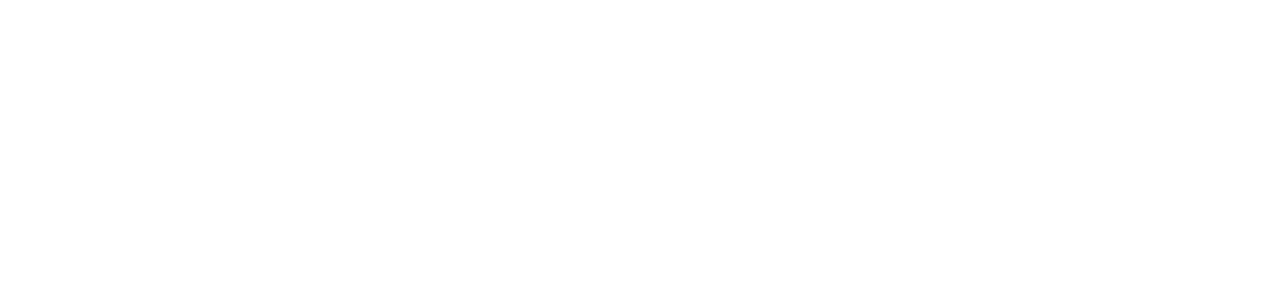
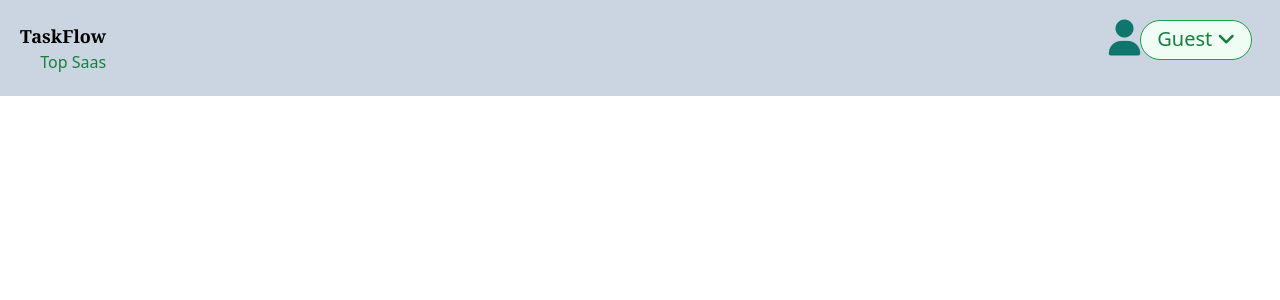
Before and after one commit to harshitalamba11/TaskFlow, a React (Vite) app in the folder Frontend/: page /dashboard in a window 1280 px wide. Before the commit this address had no page. Shown: the top 300 px of the page. Built offline with nearby package versions, Linux system fonts and the light colour scheme.

Commit message:
Added Login Page

```diff
--- a/Frontend/index.html
+++ b/Frontend/index.html
@@ -5,6 +5,7 @@
     <link rel="icon" type="image/svg+xml" href="/vite.svg" />
     <meta name="viewport" content="width=device-width, initial-scale=1.0" />
     <title>index.js</title>
+    <script src="https://kit.fontawesome.com/7f81073f69.js" crossorigin="anonymous"></script>
   </head>
   <body>
     <div id="root"></div>
--- a/Frontend/package.json
+++ b/Frontend/package.json
@@ -11,6 +11,7 @@
   },
   "dependencies": {
     "axios": "^1.13.2",
+    "jwt-decode": "^4.0.0",
     "react": "^19.2.0",
     "react-dom": "^19.2.0",
     "react-router-dom": "^7.11.0"
--- a/Frontend/src/App.jsx
+++ b/Frontend/src/App.jsx
@@ -1,15 +1,16 @@
 import { BrowserRouter, Routes, Route } from "react-router-dom";
 import Register from "./pages/Register.jsx";
-// import Login from "./pages/Login.jsx";
+import Login from "./pages/Login.jsx";
+import Dashboard from "./pages/Dashboard.jsx";
 export default function App() {
   return (
     // <AuthProvider>
 
       <BrowserRouter>
         <Routes>
-          {/* <Route path="/" element={<Login />} /> */}
+          <Route path="/login" element={<Login />} />
           <Route path="/" element={<Register />} />
-          {/* <Route path="/dashboard" element={<Dashboard />} /> */}
+          <Route path="/dashboard" element={<Dashboard />} />
         </Routes>
       </BrowserRouter>
     // </AuthProvider>
--- /dev/null
+++ b/Frontend/src/components/Navbar.jsx
@@ -0,0 +1,33 @@
+import React from 'react';
+import {jwtDecode} from "jwt-decode";
+
+const Navbar=()=>{
+    const token=localStorage.getItem("token");
+    let user=null;
+    if(token){
+        user=jwtDecode(token);
+    }
+    else{
+        user="Login";
+    }
+    return(
+        <>
+        <div className='flex flex-row justify-between bg-slate-300 h-24'>
+            <div className='flex justify-center flex-col my-auto mx-5 '>
+                <p className='font-serif text-lg font-bold text-5xl'>TaskFlow</p>
+                <p className='text-l text-end font-thin text-green-700'>Top Saas</p>
+            </div>
+
+            <div className='text-4xl text-teal-700 flex justify-center my-5 mr-7'>
+                <i className="fa-solid fa-user"></i>
+                <p className="inline-block text-xl font-medium  text-green-700  bg-green-50 border  border-green-600 px-4 pt-1 pb-1 mb-4 rounded-full text-center">
+                    {user?.userName || "Guest"} <i className="fa-solid fa-angle-down"></i>
+                </p>
+
+            </div>
+        </div>
+        </>
+    )
+}
+
+export default Navbar;
--- /dev/null
+++ b/Frontend/src/pages/Dashboard.jsx
@@ -0,0 +1,12 @@
+import React from 'react';
+import Navbar from '../components/Navbar';
+
+const Dashboard=()=>{
+    return(
+        <>
+        <Navbar/>
+        </>
+    );
+}
+
+export default Dashboard;
--- /dev/null
+++ b/Frontend/src/pages/Login.jsx
@@ -0,0 +1,49 @@
+import React from 'react';
+import axios from 'axios';
+import {useState} from 'react';
+import {useNavigate} from 'react-router-dom';
+const Login=()=>{
+    const navigate=useNavigate();
+    const [data,setdata]=useState({
+    email:'',
+    password:''
+  });
+  async function submit(){
+    try {
+      if(data.email==='' || data.password==='') alert("Incomplete Details!!");
+      const res=await axios.post("http://localhost:5000/api/auth/login",data);
+      localStorage.setItem("token", res.data.token);
+      console.log(res.data.token);
+      console.log("Login successful");
+      setdata({
+        email: "",
+        password: ""
+      });
+      navigate("/dashboard");
+    } catch (err) {
+      console.log(err.response?.data || err.message);
+    }
+  };
+    return(
+        <>
+            <h1 className='text-center mb-9 font-semibold text-2xl m-3'>Tenant's Login Page</h1>
+            <div className='flex flex-col justify-center align-center border p-4 m-4 w-1/2 mx-auto my-4'>
+            {/* <div className='mb-4 pr-4'>
+            <label className='mr-4 font-medium'>Admin</label>
+            <input type="text" className="placeholder-gray-400 border p-2 w-full my-2 outline-none" value={data.name} onChange={(e)=>{setdata({...data,name:e.target.value})}}placeholder="Enter admin name"></input>
+            </div> */}
+            <div className='mb-4 pr-4'>
+            <label className='mr-4 font-medium'>Email</label>
+            <input type="email" className="placeholder-gray-400 border p-2 w-full my-2 outline-none" value={data.email} onChange={(e)=>{setdata({...data,email:e.target.value})}} placeholder="Enter email"></input>
+            </div>
+            <div className='mb-4'>
+            <label className='mr-4 font-medium'>Password</label>
+            <input type="password" className="placeholder-gray-400 border p-2 w-full my-2 outline-none" value={data.password} onChange={(e)=>{setdata({...data,password:e.target.value})}}placeholder="Enter password"></input>
+            </div>
+            <button className='bg-blue-600 inline-block p-2 rounded' onClick={submit}>Login</button>
+            </div>
+        </>
+    );
+}
+
+export default Login;
--- a/Frontend/src/pages/Register.jsx
+++ b/Frontend/src/pages/Register.jsx
@@ -1,6 +1,6 @@
 import React,{useState,useEffect} from 'react';
 import axios from 'axios';
-
+import { Link, useNavigate } from 'react-router-dom';
 const Register=()=>{
   const [data,setdata]=useState({
     companyName:'',
@@ -47,6 +47,7 @@ const Register=()=>{
       <input type="password" className="placeholder-gray-400 border p-2 w-full my-2 outline-none" value={data.password} onChange={(e)=>{setdata({...data,password:e.target.value})}}placeholder="Enter password"></input>
       </div>
       <button className='bg-blue-600 inline-block p-2 rounded' onClick={submit}>Register</button>
+      <p className=' p-3 text-center'>Already Registered? <Link to="/login">Sign In</Link></p>
       </div>
     </div>
   )
```
Also changed, not shown: 1 other file (tests, documents, lock files or other folders).
